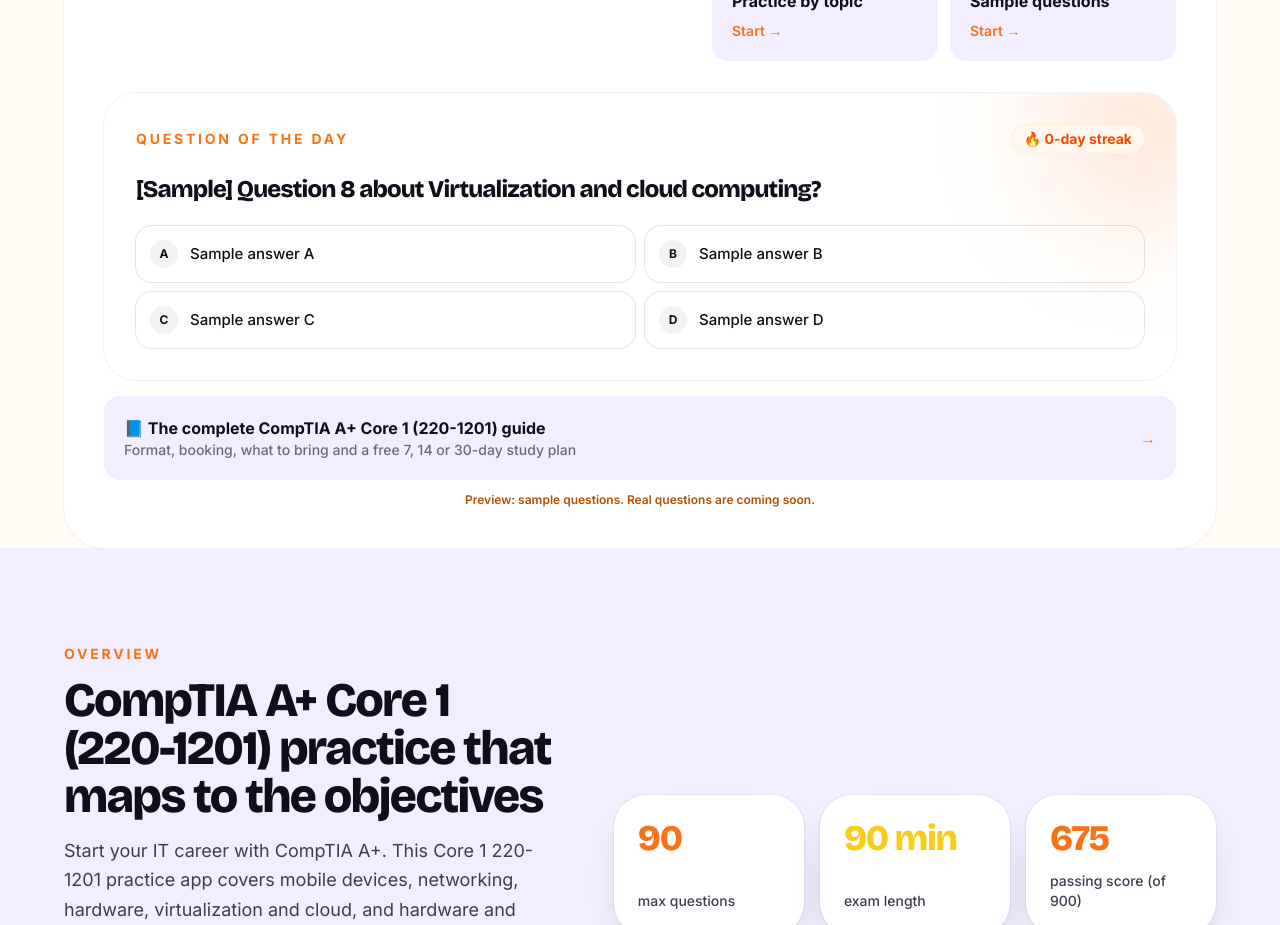
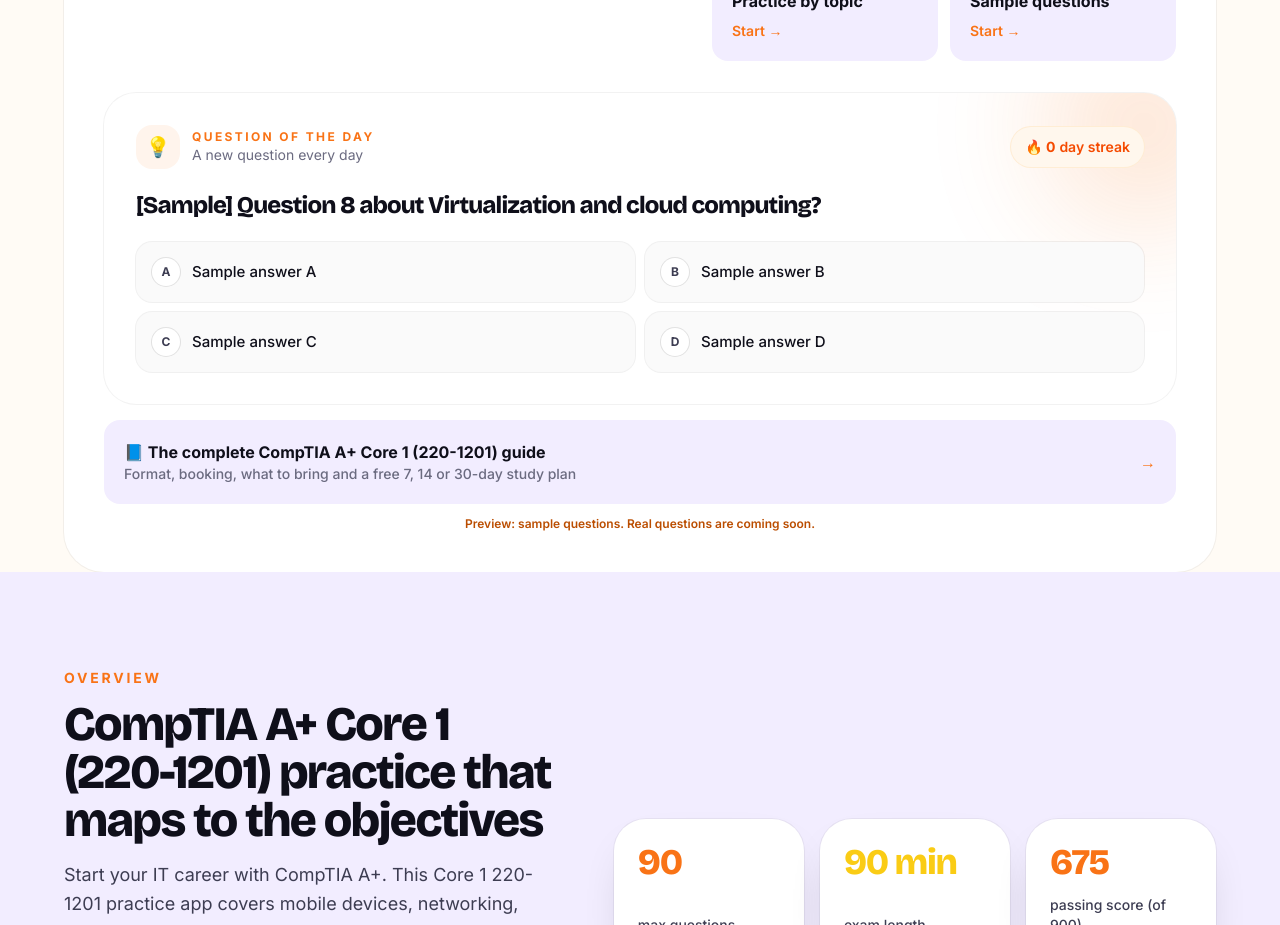
Before and after one commit to ofbuilder-dev/ofbuilder.com, a Next.js app: page /a-plus-core-1/ in a window 1280 px wide. Shown: the part 1140-2065 px from the top of the page. Built offline with nearby package versions, Linux system fonts and the light colour scheme.

Commit message:
Question of the Day: cleaner header with exam dropdown, tidier answer cards

```diff
--- a/components/practice/DailyQuestion.tsx
+++ b/components/practice/DailyQuestion.tsx
@@ -5,7 +5,7 @@
 import { track } from "@/lib/analytics";
 import type { QuizQuestion } from "@/lib/questions";
 
-export type DailySource = { slug: string; label: string; color: string; pool: QuizQuestion[] };
+export type DailySource = { slug: string; label: string; color: string; pool: QuizQuestion[]; icon?: string };
 
 const KEY = "ofb-daily";
 type Saved = { last?: string; streak?: number; answers?: Record<string, { day: string; choice: number }> };
@@ -77,47 +77,68 @@
     <div className={`relative overflow-hidden rounded-[2rem] bg-white ring-1 ring-black/5 ${compact ? "p-6 sm:p-8" : "p-6 sm:p-10"}`}>
       <div aria-hidden className="pointer-events-none absolute -right-16 -top-16 h-48 w-48 rounded-full opacity-20 blur-3xl" style={{ background: color }} />
       <div className="relative flex flex-wrap items-center justify-between gap-3">
-        <p className="text-sm font-bold uppercase tracking-[0.2em]" style={{ color }}>
-          Question of the day
-        </p>
-        <span className="rounded-full bg-orange-50 px-3 py-1 text-sm font-bold text-orange-600 ring-1 ring-orange-100" suppressHydrationWarning>
-          🔥 {mounted ? streak : 0}-day streak
-        </span>
+        <div className="flex items-center gap-3">
+          <span className="grid h-11 w-11 shrink-0 place-items-center rounded-2xl text-xl" style={{ background: color + "14" }}>
+            💡
+          </span>
+          <div>
+            <p className="text-xs font-bold uppercase tracking-[0.2em]" style={{ color }}>
+              Question of the day
+            </p>
+            <p className="text-sm text-[#6b6b80]">A new question every day</p>
+          </div>
+        </div>
+        <div className="flex items-center gap-2">
+          {sources.length > 1 && (
+            <label className="relative">
+              <span className="sr-only">Choose an exam</span>
+              <select
+                value={active}
+                onChange={(e) => setActive(Number(e.target.value))}
+                className="h-10 max-w-[13rem] cursor-pointer appearance-none truncate rounded-full bg-black/[0.04] pl-4 pr-9 text-sm font-semibold text-[#0f0f1a] outline-none ring-1 ring-black/5 transition-colors hover:bg-black/[0.07] focus:ring-2"
+              >
+                {sources.map((s, i) => (
+                  <option key={s.slug} value={i}>
+                    {s.label}
+                  </option>
+                ))}
+              </select>
+              <span aria-hidden className="pointer-events-none absolute right-3.5 top-1/2 -translate-y-1/2 text-xs text-[#6b6b80]">
+                ▼
+              </span>
+            </label>
+          )}
+          <span className="inline-flex h-10 items-center rounded-full bg-orange-50 px-3.5 text-sm font-bold text-orange-600 ring-1 ring-orange-100" suppressHydrationWarning>
+            🔥 {mounted ? streak : 0}
+            <span className="ml-1 hidden font-semibold sm:inline">day streak</span>
+          </span>
+        </div>
       </div>
-
-      {sources.length > 1 && (
-        <div className="relative mt-4 flex flex-wrap gap-2">
-          {sources.map((s, i) => (
-            <button
-              key={s.slug}
-              onClick={() => setActive(i)}
-              className={`rounded-full px-3.5 py-1.5 text-sm font-semibold transition-all ${i === active ? "text-white shadow" : "bg-black/[0.04] text-[#3d3d52] hover:bg-black/[0.08]"}`}
-              style={i === active ? { background: s.color } : undefined}
-            >
-              {s.label}
-            </button>
-          ))}
-        </div>
-      )}
 
       {/* Rendered after mount so the day matches the visitor's own date. */}
       <div className={`relative mt-5 transition-opacity ${mounted ? "opacity-100" : "opacity-0"}`}>
-        <h3 className="font-display text-xl font-extrabold leading-snug sm:text-2xl">{mounted ? q.question : " "}</h3>
-        <div className="mt-5 grid gap-2.5 sm:grid-cols-2">
+        <h3 className="font-display mt-2 text-xl font-extrabold leading-snug sm:text-2xl">{mounted ? q.question : " "}</h3>
+        <div className="mt-5 grid gap-2.5 sm:grid-cols-2 sm:auto-rows-fr">
           {q.options.map((o, i) => {
             const right = i === q.correct;
             const picked = i === choice;
-            const cls = !done ? "ring-1 ring-black/10 hover:ring-2" : right ? "ring-2 ring-emerald-500 bg-emerald-50" : picked ? "ring-2 ring-rose-500 bg-rose-50" : "ring-1 ring-black/5 opacity-60";
+            const cls = !done
+              ? "bg-[#fafafa] ring-1 ring-black/[0.06] hover:-translate-y-0.5 hover:bg-white hover:shadow-md hover:ring-black/10"
+              : right
+                ? "bg-emerald-50 ring-2 ring-emerald-500"
+                : picked
+                  ? "bg-rose-50 ring-2 ring-rose-400"
+                  : "bg-[#fafafa] ring-1 ring-black/[0.04] opacity-50";
             return (
-              <button key={i} onClick={() => answer(i)} disabled={done} className={`flex items-center gap-3 rounded-2xl p-3.5 text-left text-[15px] font-medium transition-all ${cls}`}>
-                <span className="grid h-7 w-7 shrink-0 place-items-center rounded-full bg-black/5 text-xs font-bold">{done && right ? "✓" : done && picked ? "✗" : "ABCDEF"[i]}</span>
+              <button key={i} onClick={() => answer(i)} disabled={done} className={`flex h-full items-center gap-3 rounded-2xl p-4 text-left text-[15px] font-medium transition-all ${cls}`}>
+                <span className={`grid h-7 w-7 shrink-0 place-items-center rounded-full text-xs font-bold ${done && right ? "bg-emerald-500 text-white" : done && picked ? "bg-rose-400 text-white" : "bg-white text-[#3d3d52] ring-1 ring-black/10"}`}>{done && right ? "✓" : done && picked ? "✗" : "ABCDEF"[i]}</span>
                 {o}
               </button>
             );
           })}
         </div>
         {done && (
-          <motion.div initial={{ opacity: 0, y: 8 }} animate={{ opacity: 1, y: 0 }} className="mt-5 rounded-2xl p-4" style={{ background: choice === q.correct ? "#ecfdf5" : "#fff7ed" }}>
+          <motion.div initial={{ opacity: 0, y: 8 }} animate={{ opacity: 1, y: 0 }} className="mt-5 rounded-2xl border-l-4 p-4" style={{ background: choice === q.correct ? "#ecfdf5" : "#fff7ed", borderColor: choice === q.correct ? "#10b981" : "#f59e0b" }}>
             <p className="font-bold">{choice === q.correct ? "Correct! See you tomorrow 👋" : `Not quite. The answer is: ${q.options[q.correct]}`}</p>
             {q.explanation && <p className="mt-1 text-sm text-[#3d3d52]">{q.explanation}</p>}
             <a href={`/${src.slug}/mock-test/`} className="mt-3 inline-block text-sm font-bold" style={{ color }}>
```
